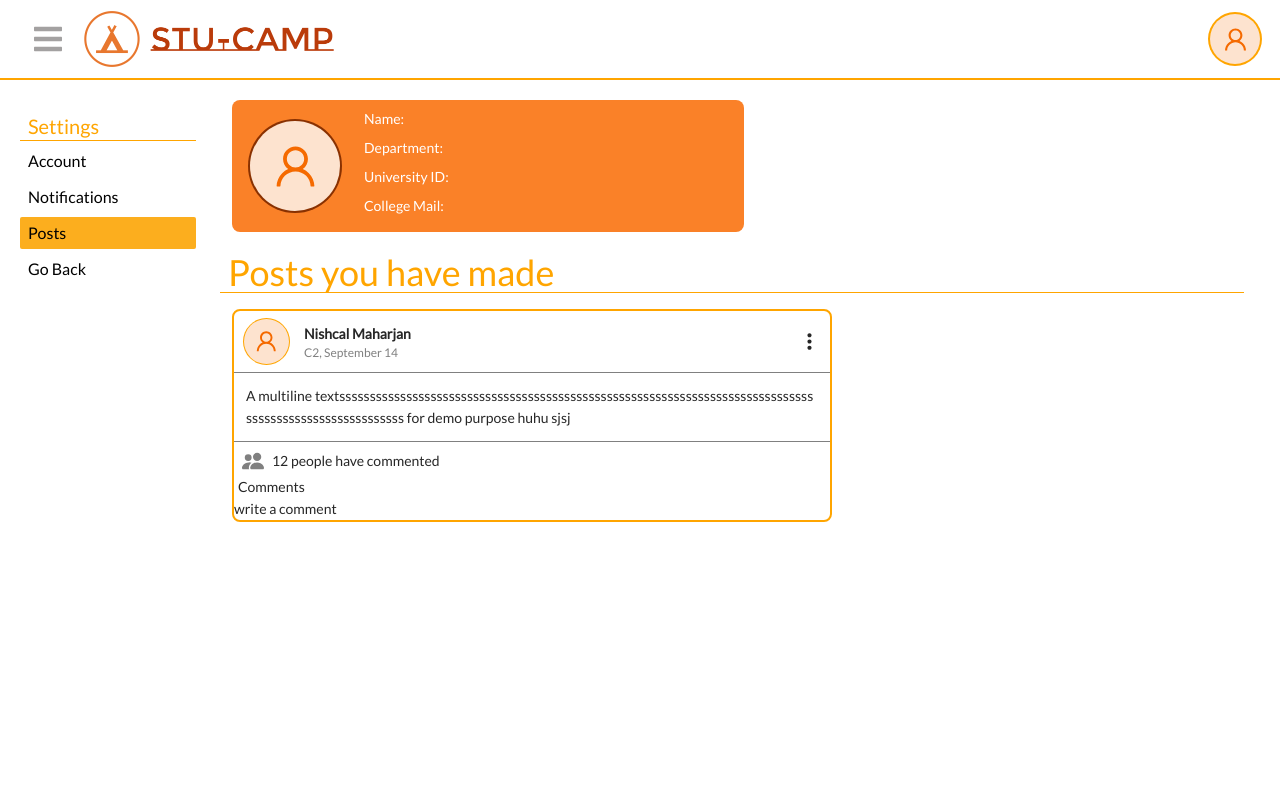
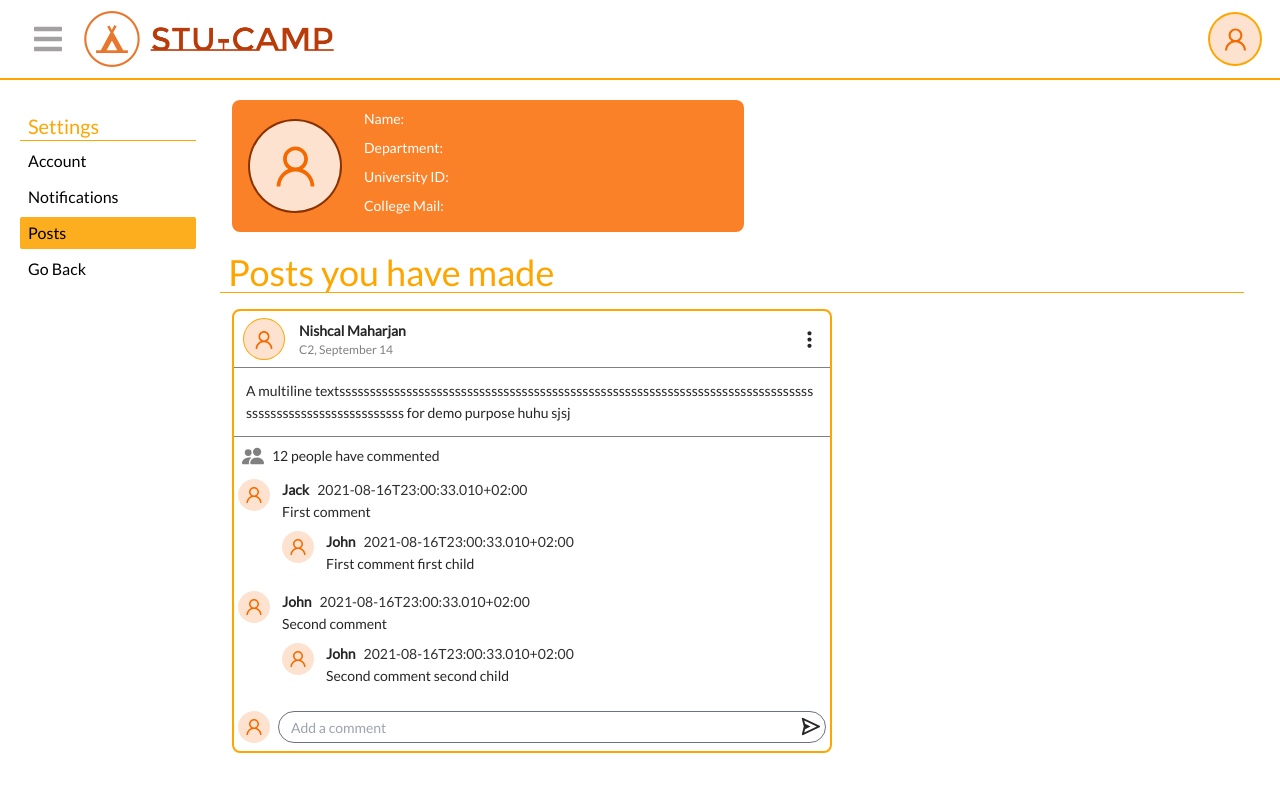
Before and after one commit to Bidhan-Bajracharya/CS6P05-FYP-STU-CAMP, a React (Create React App) app in the folder user/stu-camp/: page /account_post in a window 1280 px wide. Shown: the top 792 px of the page. Built offline with nearby package versions, Linux system fonts and the light colour scheme.

Commit message:
Dark mode on settings fixed

```diff
--- a/user/stu-camp/src/App.js
+++ b/user/stu-camp/src/App.js
@@ -17,8 +17,8 @@ function App() {
   const { isDark } = useSelector((store) => store.theme);
 
   return (
-    <div className={isDark ? "dark" : ""}>
-      <div className="dark:bg-tb">
+    <div className={isDark ? "dark min-h-screen" : "min-h-screen"}>
+      <div className="dark:bg-tb ">
         <Router>
           <Routes>
             <Route path="/" exact element={<Home />} />
--- a/user/stu-camp/src/components/Post.js
+++ b/user/stu-camp/src/components/Post.js
@@ -1,5 +1,6 @@
 import React from "react";
 import Comments from "./comments/Comments";
+import CommentForm from "./comments/CommentForm";
 import { Avatar } from "antd";
 import { UserOutlined } from "@ant-design/icons";
 import { useSelector } from "react-redux";
@@ -13,12 +14,17 @@ import { BsFillPeopleFill } from "react-icons/bs";
 const Post = (props) => {
   const { isDark } = useSelector((store) => store.theme);
 
+  // parentId needed in case of replies
+  const addComment = (text, parentId) => {
+    console.log("add comment", text, parentId);
+  };
+
   return (
     <>
       <div className="flex flex-col border-2 border-[#FFA500] w-full rounded-lg h-fit lg:w-[600px]">
         <div className="flex flex-row items-center pt-2 mb-2">
           <Avatar
-            size={45}
+            size={40}
             icon={<UserOutlined />}
             style={{
               color: "#f56a00",
@@ -64,10 +70,12 @@ const Post = (props) => {
               </p>
             </div>
 
-            <Comments />
+            <Comments currentUserId="1" />
           </div>
 
-          <div>write a comment</div>
+          <div className="px-1 py-2">
+            <CommentForm handleSubmit={addComment} />
+          </div>
         </div>
       </div>
     </>
--- a/user/stu-camp/src/components/SettingSideBoard.js
+++ b/user/stu-camp/src/components/SettingSideBoard.js
@@ -10,7 +10,7 @@ const SettingSideBoard = () => {
       {/* <nav className="mt-5 bg-[#EC9706] rounded-xl mx-2 lg:w-48 border-2 lg:h-screen lg:m-0 lg:border-0 lg:rounded-none lg:fixed lg:z-[1]"> */}
       <nav
         className="mt-5 bg-[#EC9706] rounded-xl mx-2 lg:z-[1] lg:h-screen
-      lg:m-0 lg:w-44 lg:fixed lg:bg-transparent lg:ml-5 lg:mt-8 sm:max-lg:w-[90%] sm:max-lg:mx-auto"
+      lg:m-0 lg:w-44 lg:fixed lg:bg-transparent lg:ml-5 lg:mt-8 sm:max-lg:w-[90%] sm:max-lg:mx-auto dark:bg-tb"
       >
         <h1 className="absolute left-[-9999999px] mb-0 lg:visible w-fit h-fit lg:static lg:text-xl lg:pl-2 text-[#FFA500]">
           Settings
--- a/user/stu-camp/src/components/UI/SettingWrapper.js
+++ b/user/stu-camp/src/components/UI/SettingWrapper.js
@@ -2,7 +2,7 @@ import React from 'react'
 
 const SettingWrapper = (props) => {
   return (
-    <div className='mt-5 lg:ml-[220px] lg:w-[80%] h-screen sm:max-lg:mx-[28px] lg:max-xl:w-[75%]'>
+    <div className='mt-5 lg:ml-[220px] lg:w-[80%] min-h-screen sm:max-lg:mx-[28px] lg:max-xl:w-[75%] dark:bg-tb'>
         {props.children}
     </div>
   )
--- a/user/stu-camp/src/components/comments/Comment.js
+++ b/user/stu-camp/src/components/comments/Comment.js
@@ -1,9 +1,41 @@
-import React from 'react'
+import React from "react";
+import { UserOutlined } from "@ant-design/icons";
+import { Avatar } from "antd";
 
-const Comment = () => {
+const Comment = ({ comment, replies }) => {
   return (
-    <div>Comment</div>
-  )
-}
+    <>
+      <div className="flex flex-row my-2">
+        <Avatar
+          size="default"
+          icon={<UserOutlined />}
+          style={{
+            color: "#f56a00",
+            backgroundColor: "#fde3cf",
+            position: "static",
+          }}
+        />
 
-export default Comment
+        <div className="flex flex-col ml-3">
+          <div className="flex flex-row">
+            <h1 className="mb-0 mr-2 font-semibold">{comment.username}</h1>
+            <h1 className="mb-0 text-sg">{comment.createdAt}</h1>
+          </div>
+          <h1 className="mb-0">{comment.body}</h1>
+
+          {/* render only if replies exist */}
+          {replies.length > 0 && (
+            <div>
+              {replies.map((reply) => (
+                // replies cannot have any nested comments, due to performance issues
+                <Comment comment={reply} key={reply.id} replies={[]} />
+              ))}
+            </div>
+          )}
+        </div>
+      </div>
+    </>
+  );
+};
+
+export default Comment;
--- a/user/stu-camp/src/components/comments/CommentForm.js
+++ b/user/stu-camp/src/components/comments/CommentForm.js
@@ -1,9 +1,51 @@
-import React from 'react'
+import React, { useState } from "react";
+import { BiSend } from "react-icons/bi";
+import { Avatar } from "antd";
+import { UserOutlined } from "@ant-design/icons";
 
-const CommentForm = () => {
+import { useSelector } from "react-redux";
+
+
+const CommentForm = ({ handleSubmit }) => {
+  const [text, setText] = useState("");
+  const { isDark } = useSelector((store) => store.theme);
+
+
+  const onSubmit = (event) => {
+    event.preventDefault();
+    handleSubmit(text);
+  };
+
   return (
-    <div>CommentForm</div>
-  )
-}
+    <>
+      <form onSubmit={onSubmit} className="flex flex-row">
+        <div className="mr-2">
+          <Avatar
+            size="default"
+            icon={<UserOutlined />}
+            style={{
+              color: "#f56a00",
+              backgroundColor: "#fde3cf",
+              position: "static",
+            }}
+          />
+        </div>
 
-export default CommentForm
+        <div className="relative h-fit w-full">
+          <input
+            value={text}
+            placeholder="Add a comment"
+            onChange={(e) => setText(e.target.value)}
+            className="h-8 rounded-3xl w-full p-3 pr-[30px] border-[1px] border-gray-500 focus:border-[#FFA500] dark:bg-sg dark:text-white outline-none"
+          />
+          {/* <button className="rounded-lg -m-6 -pb-6"> */}
+          <button className="absolute right-[4px] top-[4px]">
+            <BiSend size={23} color={isDark ? "white" : ""}/>
+          </button>
+        </div>
+      </form>
+    </>
+  );
+};
+
+export default CommentForm;
--- a/user/stu-camp/src/components/comments/Comments.js
+++ b/user/stu-camp/src/components/comments/Comments.js
@@ -1,9 +1,58 @@
-import React from 'react'
+import React, { useEffect, useState } from "react";
+import Comment from "./Comment";
+import { getComments as getCommentsApi } from "../../data/api";
 
-const Comments = () => {
+const Comments = ({ currentUserId }) => {
+  const [backendComments, setBackendComments] = useState([]);
+
+  // because root comments have parentId = null
+  const rootComments = backendComments.filter(
+    (backendComment) => backendComment.parentId === null
+  );
+
+  // getting replies from the backend
+  // and sorting as, new replies need to come at bottom
+  // getTime() sends milliseconds time
+  // (a, b) are two successive comments
+  const getReplies = (commentId) => {
+    return backendComments
+      .filter((backendComment) => backendComment.parentId === commentId)
+      .sort(
+        (a, b) =>
+          new Date(a.createdAt).getTime() - new Date(b.createdAt).getTime()
+      );
+  };
+
+  // fetching data
+  // [] -> triggered only once, after mouting the component
+  useEffect(() => {
+    // should be fetch, using function for now
+    getCommentsApi().then((data) => {
+      setBackendComments(data);
+    });
+  }, []);
+
   return (
-    <div>Comments</div>
-  )
-}
+    <>
+      <div className="h-fit">
+        {/* List of comments are rendered here */}
+        {rootComments.map((rootComment) => (
+          // dont use index as key
+          <Comment
+            key={rootComment.id}
+            comment={rootComment}
+            // getting comment on the fly, not much efficient
+            // if too many replies, research about 'lazy loading'
+            replies={getReplies(rootComment.id)}
+          />
+        ))}
+      </div>
+    </>
+  );
+};
 
-export default Comments
+export default Comments;
+
+// need current userID
+// people who are logged in can comment: but our is always logged in
+// normally this is fetched from backend
--- a/user/stu-camp/src/pages/AccountPosts.js
+++ b/user/stu-camp/src/pages/AccountPosts.js
@@ -36,7 +36,7 @@ const AccountPosts = (props) => {
         </div>
         <H1>Posts you have made</H1>
 
-        <div className="px-3 min-h-screen">
+        <div className="px-3 min-h-screen dark:bg-tb">
           <Post />
         </div>
       </SettingWrapper>
```
